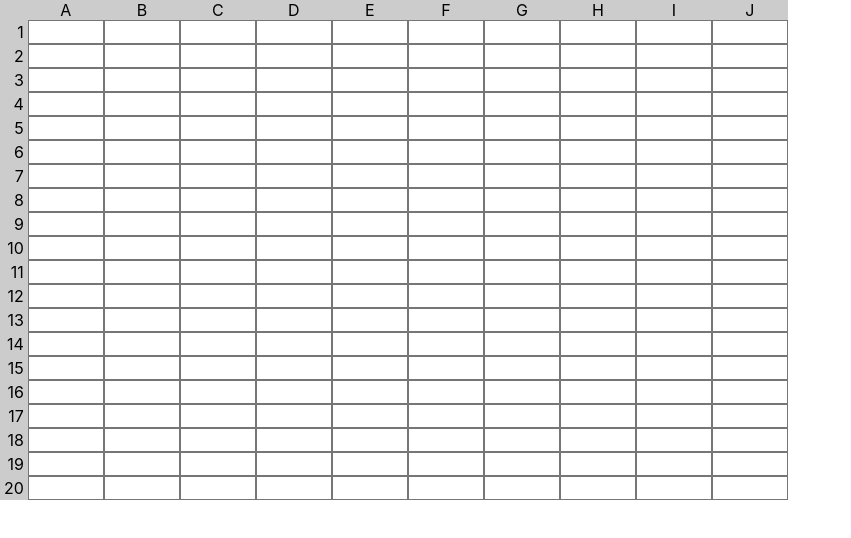
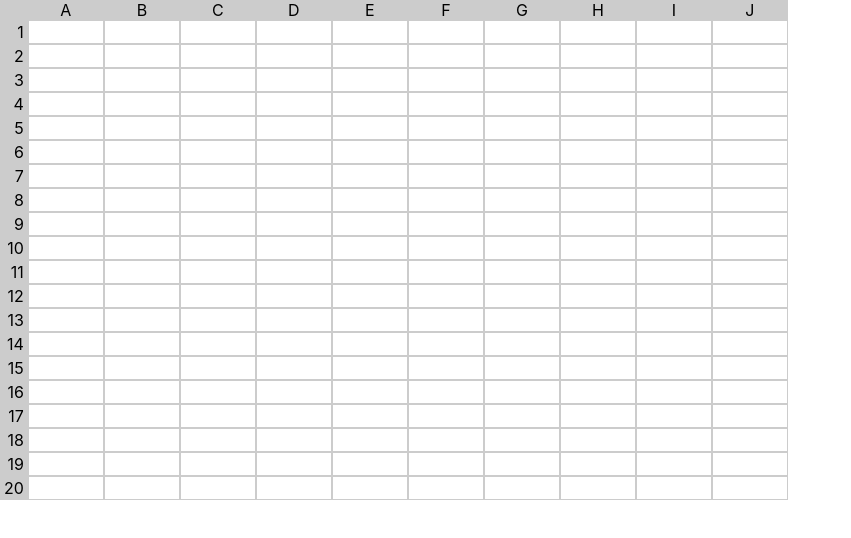
Before and after one commit to nene/spreadsheet, a React (Create React App) app: page / in a window 1280 px wide. Shown: the top 538 px of the page, without its empty margins (0-851 px from the left). Built offline with nearby package versions, Linux system fonts and the light colour scheme.

Commit message:
Move focus handing out of Editor to CellView

```diff
--- a/src/sheet/CellView.tsx
+++ b/src/sheet/CellView.tsx
@@ -1,6 +1,6 @@
 import { useDispatch } from "react-redux";
 import styled from "styled-components";
-import { CellCoord } from "../app/cells/cells";
+import { Cell, CellCoord, CellType } from "../app/cells/cells";
 import { selectCell, setCellValue } from "../app/cells/cellsSlice";
 import { focusCell, selectFocusedCoord } from "../app/focus";
 import { useAppSelector } from "../app/hooks";
@@ -16,20 +16,72 @@ export const CellView = ({coord}: CellViewProps) => {
   const dispatch = useDispatch();
 
   return (
-    <TableCell>
-      <Editor
-        coord={coord}
-        value={cell}
-        focused={coord === focusedCoord}
-        onChange={(value) => dispatch(setCellValue({coord, value}))}
-        onFocus={() => dispatch(focusCell(coord))}
-      />
+    <TableCell onClick={() => dispatch(focusCell(coord))}>
+      {coord === focusedCoord
+        ? <Editor
+          coord={coord}
+          cell={cell}
+          onChange={(value) => dispatch(setCellValue({coord, value}))}
+        />
+        : <ValueView cell={cell} />}
     </TableCell>
   );
 };
 
 const TableCell = styled.td`
-  position: relative;
   border: none;
   padding: 0;
 `;
+
+const ValueView = ({cell}: {cell: Cell}) => (
+  <ValueEl cellType={cell.type}>
+    {cellLabel(cell) ? <Label>{cellLabel(cell)}</Label> : undefined}
+    {cellValue(cell)}
+  </ValueEl>
+);
+
+const ValueEl = styled.div<{cellType: CellType}>`
+  position: relative;
+  display: block;
+  width: 70px;
+  height: 20px;
+  border-style: solid;
+  border-width: 1px;
+  border-color: ${({cellType}) => cellColor(cellType)};
+  margin: 0;
+  padding: 1px 2px;
+`;
+
+const Label = styled.span`
+  position: absolute;
+  top: 0;
+  right: 0;
+  color: #fff;
+  background-color: #2c8b7c;
+  font-size: 10px;
+  padding: 0 2px;
+  height: 11px;
+  line-height: 11px;
+`;
+
+const cellLabel = (cell: Cell): string | undefined => {
+  return cell.type === "formula" ? cell.name : undefined;
+};
+
+const cellColor = (type: CellType): string => {
+  switch (type) {
+    case "empty": return "#ccc";
+    case "number": return "#ccc";
+    case "formula": return "#7ca2ce";
+    case "error": return "red";
+  }
+}
+
+const cellValue = (cell: Cell): string => {
+  switch (cell.type) {
+    case "empty": return "";
+    case "number": return String(cell.value);
+    case "formula": return String(cell.value ?? "#UNEVAL");
+    case "error": return cell.value;
+  }
+}
--- a/src/sheet/Editor.tsx
+++ b/src/sheet/Editor.tsx
@@ -1,76 +1,38 @@
 import styled from "styled-components";
-import { CellType, Cell, CellCoord } from "../app/cells/cells";
+import { Cell, CellCoord } from "../app/cells/cells";
 
 interface EditorProps {
   coord: CellCoord;
-  value: Cell;
-  focused: boolean;
+  cell: Cell;
   onChange: (value: string) => void;
-  onFocus: () => void;
 }
 
-export const Editor = ({coord, value, focused, onChange, onFocus}: EditorProps) => {
+export const Editor = ({cell, onChange}: EditorProps) => {
   return (
-    <>
-      {cellLabel(value) && !focused ? <Label>{cellLabel(value)}</Label> : undefined}
-      <EditorEl
-        value={cellValue(value, focused)}
-        cellType={value.type}
-        onChange={(e) => onChange(e.target.value)}
-        onFocus={onFocus}
-      />
-    </>
+    <EditorEl
+      value={cellValue(cell)}
+      onChange={(e) => onChange(e.target.value)}
+      autoFocus={true}
+    />
   );
 };
 
-const Label = styled.span`
-  position: absolute;
-  top: 0;
-  right: 0;
-  color: #fff;
-  background-color: #2c8b7c;
-  font-size: 10px;
-  padding: 0 2px;
-  height: 11px;
-  line-height: 11px;
-`;
-
-const EditorEl = styled.input<{cellType: CellType}>`
+const EditorEl = styled.input`
   width: 70px;
   height: 20px;
   border-style: solid;
   border-width: 1px;
-  border-color: ${({cellType}) => cellColor(cellType)};
+  border-color: black;
   &:focus {
-    border: 1px solid black;
     outline: none;
   }
 `;
 
-const cellLabel = (cell: Cell): string | undefined => {
-  return cell.type === "formula" ? cell.name : undefined;
-};
-
-const cellColor = (type: CellType): string => {
-  switch (type) {
-    case "empty": return "default";
-    case "number": return "default";
-    case "formula": return "#7ca2ce";
-    case "error": return "red";
-  }
-}
-
-const cellValue = (cell: Cell, focused: boolean): string => {
+const cellValue = (cell: Cell): string => {
   switch (cell.type) {
     case "empty": return "";
     case "number": return String(cell.value);
-    case "formula": {
-      if (focused) {
-        return cell.formula;
-      } else {
-        return String(cell.value ?? "#UNEVAL");
-      }
-    }
+    case "formula": return cell.formula;
     case "error": return cell.value;
   }
 }
```
